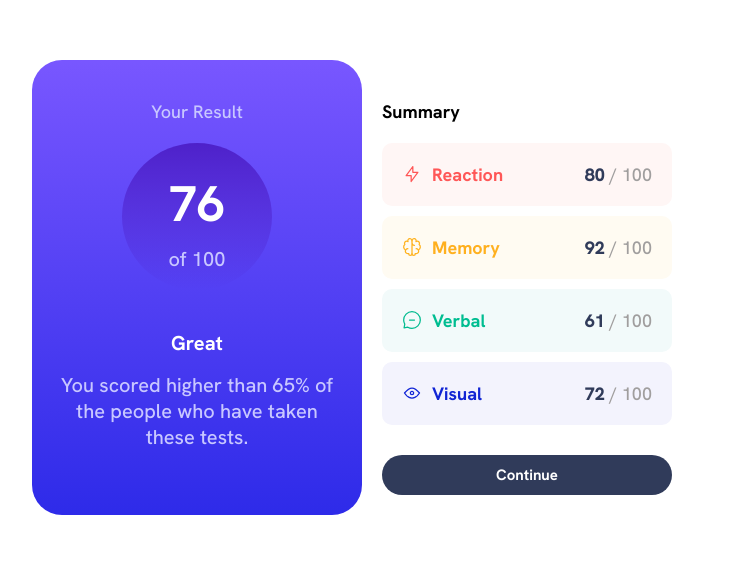
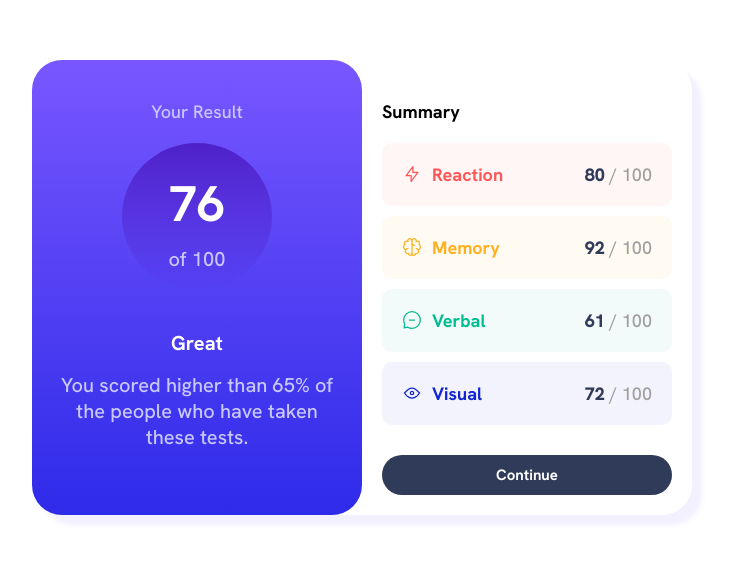
Before and after one commit to XanderDavila/results-summary-component-main, a plain HTML site: page index.html in a window 1280 px wide. Shown: the part 113-674 px from the top of the page, without its empty margins (278-1009 px from the left). Drawn offline with Linux system fonts and the light colour scheme.

Commit message:
aumentando el box-shadow en .card

```diff
--- a/style.css
+++ b/style.css
@@ -186,7 +186,8 @@ h1,h3,h4,p{
     .card{
         display: grid;
         grid-template-columns: repeat(2,1fr);
-
+        box-shadow: 10px 10px 5px 0px rgba(120,87,255,0.09);
+        border-radius: 3rem;
     }
 
     .card__parte1-blue{
```
